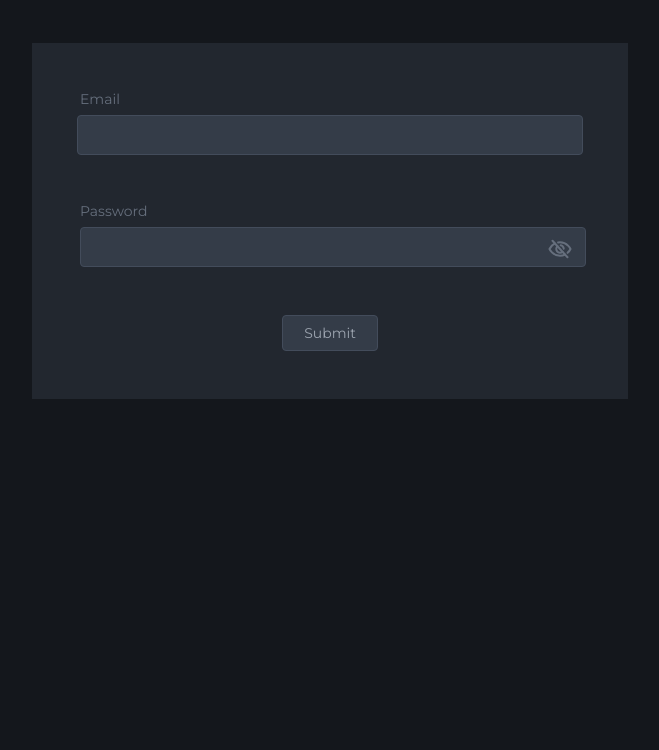
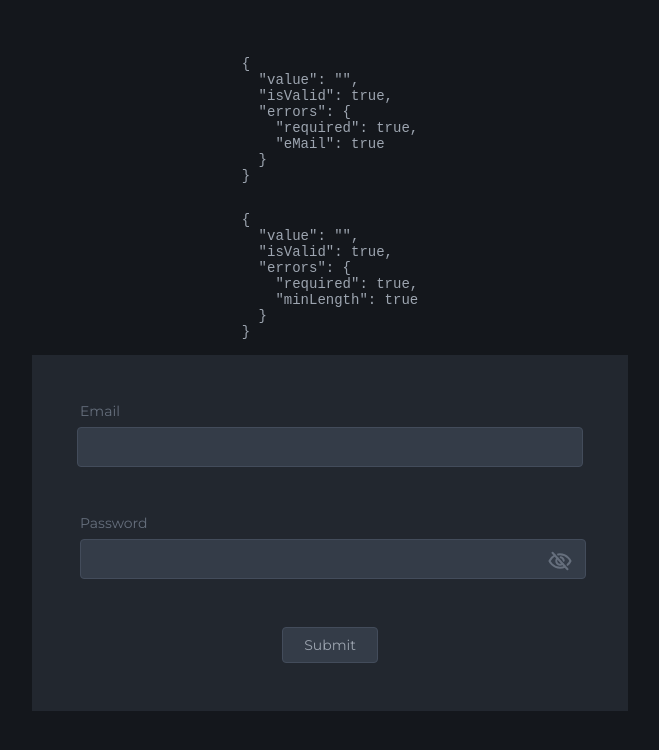
Before and after one commit to VadymZakharchuk/own-validator, a Vue app: page / in a window 1280 px wide. Shown: the top 750 px of the page, without its empty margins (310-969 px from the left). Built offline with nearby package versions, Linux system fonts and the light colour scheme.

Commit message:
done validators: email, lenght, required

```diff
--- /dev/null
+++ b/src/use/field.js
@@ -0,0 +1,19 @@
+import { reactive, ref, watch } from "vue";
+
+export function useField(field) {
+  const isValid = ref(true);
+  const value = ref(field.value);
+  const errors = reactive({});
+
+  const reAssign = (val) => {
+    // if no validators -> empty object {}. Else -> map by validators
+    Object.keys(field.validators ?? {}).map((name) => {
+      // validator[name] contains a function !!!!
+      const valid = field.validators[name](val);
+      errors[name] = !valid;
+    });
+  };
+  reAssign(field.value);
+  watch(value, reAssign);
+  return { value, isValid, errors };
+}
--- a/src/use/form.js
+++ b/src/use/form.js
@@ -1,9 +1,10 @@
 import { reactive } from "vue";
+import { useField } from "@/use/field";
 
 export function useForm(init = {}) {
   const form = reactive({});
   for (const [key, value] of Object.entries(init)) {
-    console.log(key, value);
+    form[key] = useField(value);
   }
   return form;
 }
--- a/src/views/Home.vue
+++ b/src/views/Home.vue
@@ -1,5 +1,7 @@
 <template>
   <div class="auth-page">
+    <pre>{{ authForm.email }}</pre>
+    <pre>{{ authForm.password }}</pre>
     <form class="auth-page__form" @submit.prevent="submit">
       <div class="auth-page__form-control">
         <label for="email" class="auth-page__form-control__label">Email</label>
@@ -7,7 +9,7 @@
           type="text"
           id="email"
           class="auth-page__form-control__input"
-          v-model="authForm.email"
+          v-model="authForm.email.value"
         />
       </div>
       <div class="auth-page__form-control">
@@ -19,7 +21,7 @@
             :type="typeInput"
             id="password"
             class="auth-page__form-control__input"
-            v-model="authForm.password"
+            v-model="authForm.password.value"
           />
           <img
             v-if="!isPassVisible"
@@ -46,6 +48,11 @@ import { useForm } from "@/use/form";
 
 const required = (val) => !!val;
 const minLength = (num) => (val) => val.length >= num;
+const eMail = (email) => {
+  const re =
+    /^[a-z0-9!#$%&'*+/=?^_`{|}~-]+(?:\.[a-z0-9!#$%&'*+/=?^_`{|}~-]+)*@(?:[a-z0-9](?:[a-z0-9-]*[a-z0-9])?\.)+[a-z0-9](?:[a-z0-9-]*[a-z0-9])?$/i;
+  return re.test(String(email).toLowerCase());
+};
 
 export default {
   name: "Home",
@@ -54,11 +61,11 @@ export default {
     const authForm = useForm({
       email: {
         value: "",
-        validators: { required },
+        validators: { required, eMail },
       },
       password: {
         value: "",
-        validators: { required, minLength: minLength(8) },
+        validators: { required, minLength: minLength(6) },
       },
     });
     const isPassVisible = ref(false);
@@ -85,6 +92,7 @@ export default {
 .auth-page {
   margin: 32px;
   @include flex-column(flex-start, center);
+  color: var(--subtext);
   &__form {
     width: 500px;
     height: auto;
```
